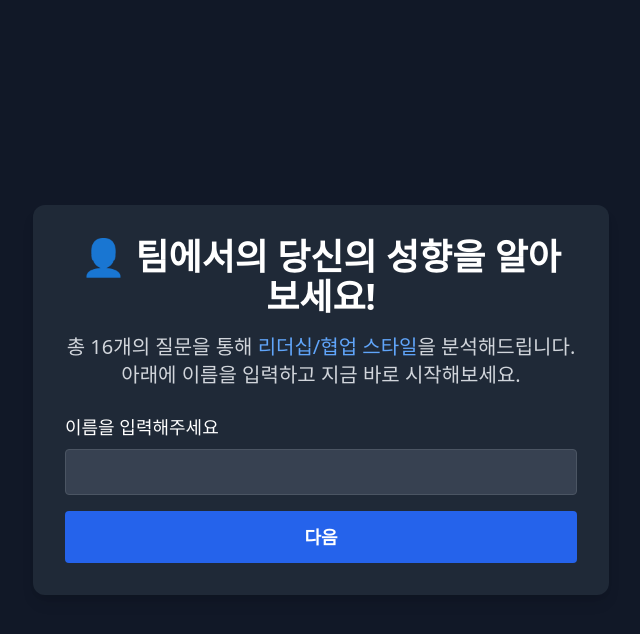
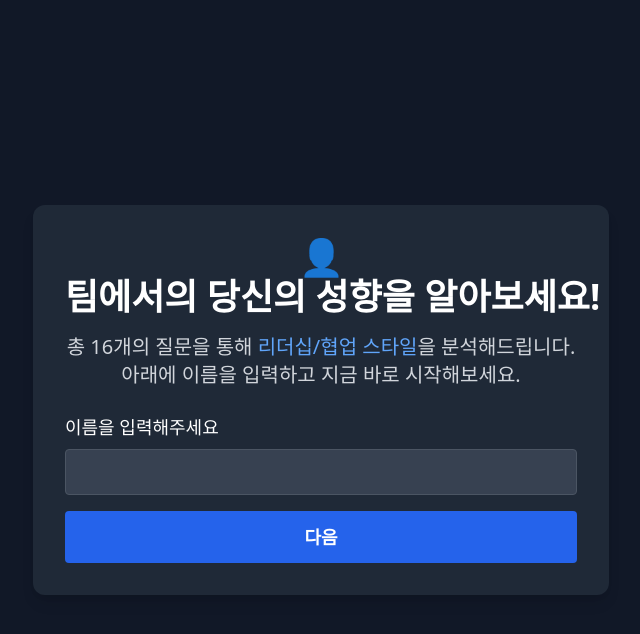
Before and after one commit to HwaJoong/flask-personality-app, a Flask app: page / in a window 1280 px wide. Shown: the top 634 px of the page, without its empty margins (319-959 px from the left). Run offline with Flask 3, Linux system fonts and the light colour scheme.

```diff
--- a/templates/name.html
+++ b/templates/name.html
@@ -12,9 +12,10 @@
   <div class="bg-gray-800 p-6 sm:p-8 rounded-xl shadow-lg text-center w-full max-w-xl">
 
     <!-- 🔽 설명 추가 -->
-    <h2 class="text-3xl sm:text-4xl font-bold mb-4 break-keep">
-      👤 팀에서의 당신의 성향을 알아보세요!
+    <h2 class="text-3xl sm:text-4xl font-bold mb-4">
+      👤 <span class="whitespace-nowrap">팀에서의 당신의 성향을 알아보세요!</span>
     </h2>
+
 
     <p class="text-base sm:text-lg md:text-xl text-gray-300 mb-6 leading-relaxed">
       총 16개의 질문을 통해 <span class="text-blue-400 font-medium">리더십/협업 스타일</span>을 분석해드립니다.<br>
--- a/templates/question.html
+++ b/templates/question.html
@@ -11,8 +11,9 @@
   <div class="bg-gray-800 rounded-2xl shadow-xl p-6 sm:p-8 w-full max-w-xl">
 
     <h2 class="text-2xl sm:text-3xl font-semibold text-white mb-6 text-center">
-      질문 {{ q + 1 }}/{{ questions|length }}
+        <span class="whitespace-nowrap">질문 {{ q + 1 }}/{{ questions|length }}</span>
     </h2>
+
 
     <p class="text-base sm:text-lg md:text-xl text-gray-300 mb-8 leading-relaxed text-center">
       {{ question }}
--- a/templates/result.html
+++ b/templates/result.html
@@ -14,7 +14,7 @@
         <div class="text-left text-sm sm:text-base md:text-lg">
             <section class="mb-8">
                 <h1 class="text-xl sm:text-2xl font-bold text-white mb-3">
-                    📌 <span>{{ username }}님의 리더십/협업 유형은:</span>
+                    📌 <span class="whitespace-nowrap">{{ username }}님의 리더십/협업 유형은:</span>
                 </h1>
                 <div class="pl-3 sm:pl-4">
                     <h2 class="text-lg sm:text-xl font-bold text-blue-400 mb-2">
--- a/templates/team.html
+++ b/templates/team.html
@@ -10,7 +10,10 @@
 
   <div class="bg-gray-800 p-6 sm:p-8 rounded-2xl shadow-lg w-full max-w-md sm:max-w-lg text-center">
 
-    <h1 class="text-2xl sm:text-3xl font-bold mb-6">팀 코드 설정</h1>
+    <h1 class="text-2xl sm:text-3xl font-bold mb-6">
+      <span class="whitespace-nowrap">팀 코드 설정</span>
+    </h1>
+
 
     <form method="POST" action="/set_team_code">
       <input
--- a/templates/team_result.html
+++ b/templates/team_result.html
@@ -19,7 +19,9 @@
     {% endif %}
 
     {% if total > 0 %}
-      <h1 class="text-2xl sm:text-3xl font-bold mb-4">팀 코드: {{ team_code }} - 팀 분석 결과</h1>
+    <h1 class="text-2xl sm:text-3xl font-bold mb-4">
+      <span class="whitespace-nowrap">팀 코드: {{ team_code }} - 팀 분석 결과</span>
+    </h1>
 
       <p class="text-lg sm:text-xl font-semibold mt-4 mb-2">👥 총 참여 인원: <span class="font-bold">{{ total }}명</span></p>
       <ul class="mb-6 list-disc list-inside text-base sm:text-lg text-gray-300">
```
